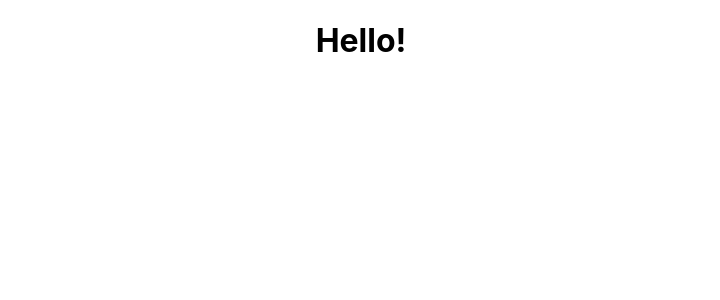
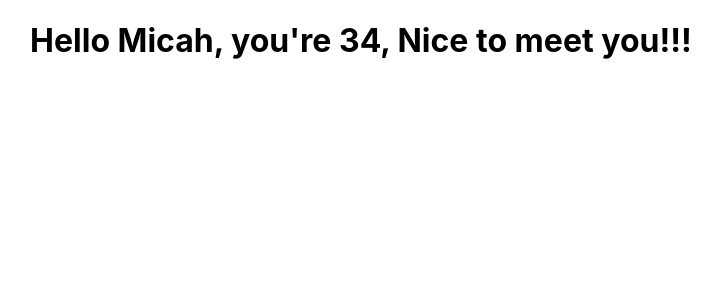
Before and after one commit to 2ndborn/react-mini-pro, a React (Create React App) app in the folder my-app/: page / in a window 1280 px wide. Shown: the top 300 px of the page, without its empty margins (279-999 px from the left). Built offline with nearby package versions, Linux system fonts and the light colour scheme.

Commit message:
working with props

```diff
--- a/my-app/src/App.js
+++ b/my-app/src/App.js
@@ -6,7 +6,7 @@ import FunctionalGreetingWithProps from "./components/FunctionalGreetingWithProp
 function App() {
   return (
     <div className="App">
-      <FunctionalGreetingWithProps />
+      <FunctionalGreetingWithProps greeting="Nice to meet you!!!" name="Micah" age="34" />
     </div>
   );
 }
--- a/my-app/src/components/FunctionalGreetingWithProps.js
+++ b/my-app/src/components/FunctionalGreetingWithProps.js
@@ -4,6 +4,9 @@ import React from "react";
 //     return <h1>Hello from React!</h1>
 // }
 
-const FunctionalGreetingWithProps = () => <h1>Hello!</h1>
+const FunctionalGreetingWithProps = (props) => {
+    console.log(props);
+    return <h1>Hello {props.name}, you're {props.age}, {props.greeting}  </h1>;
+}
 
 export default FunctionalGreetingWithProps
```
